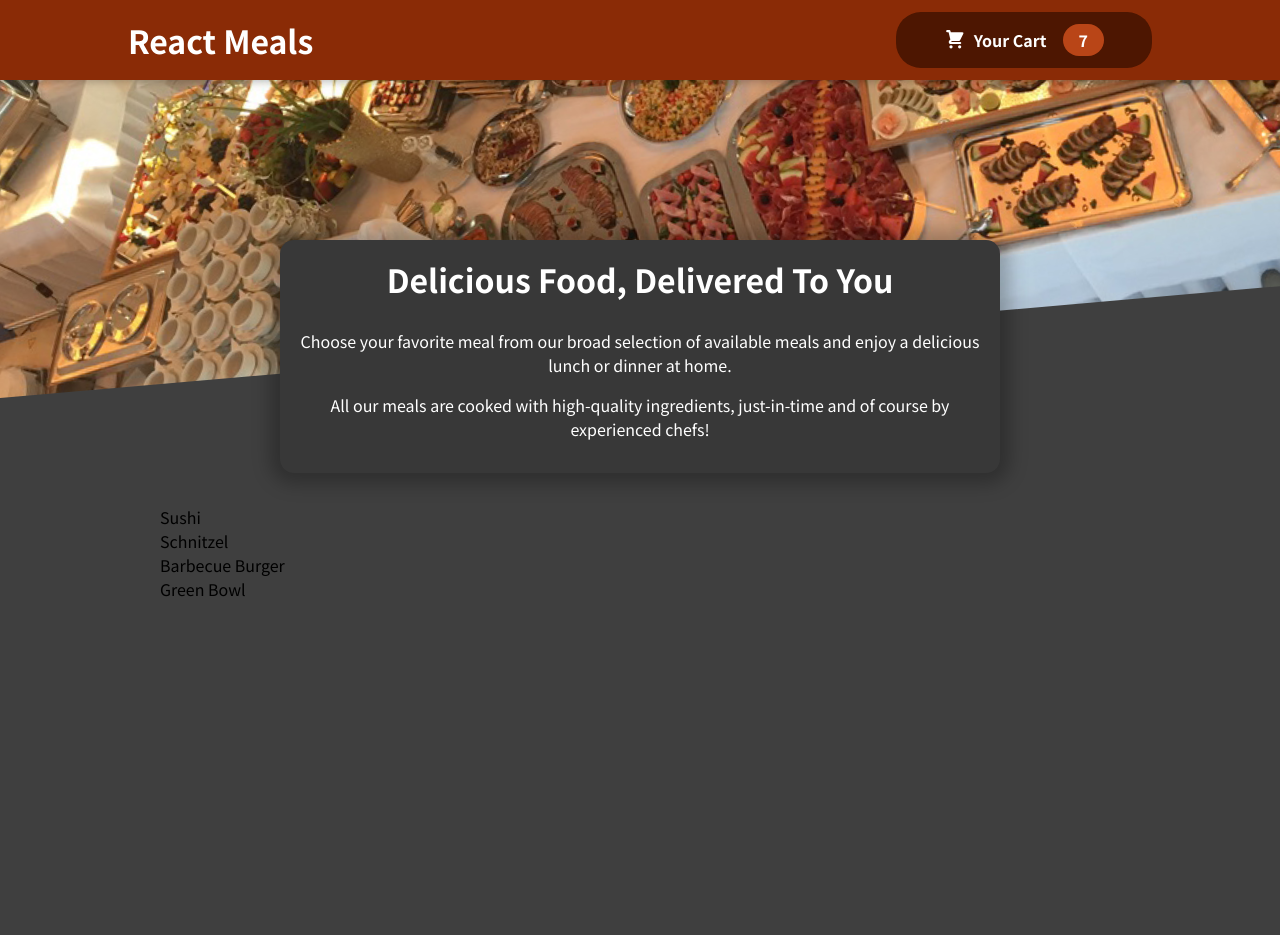
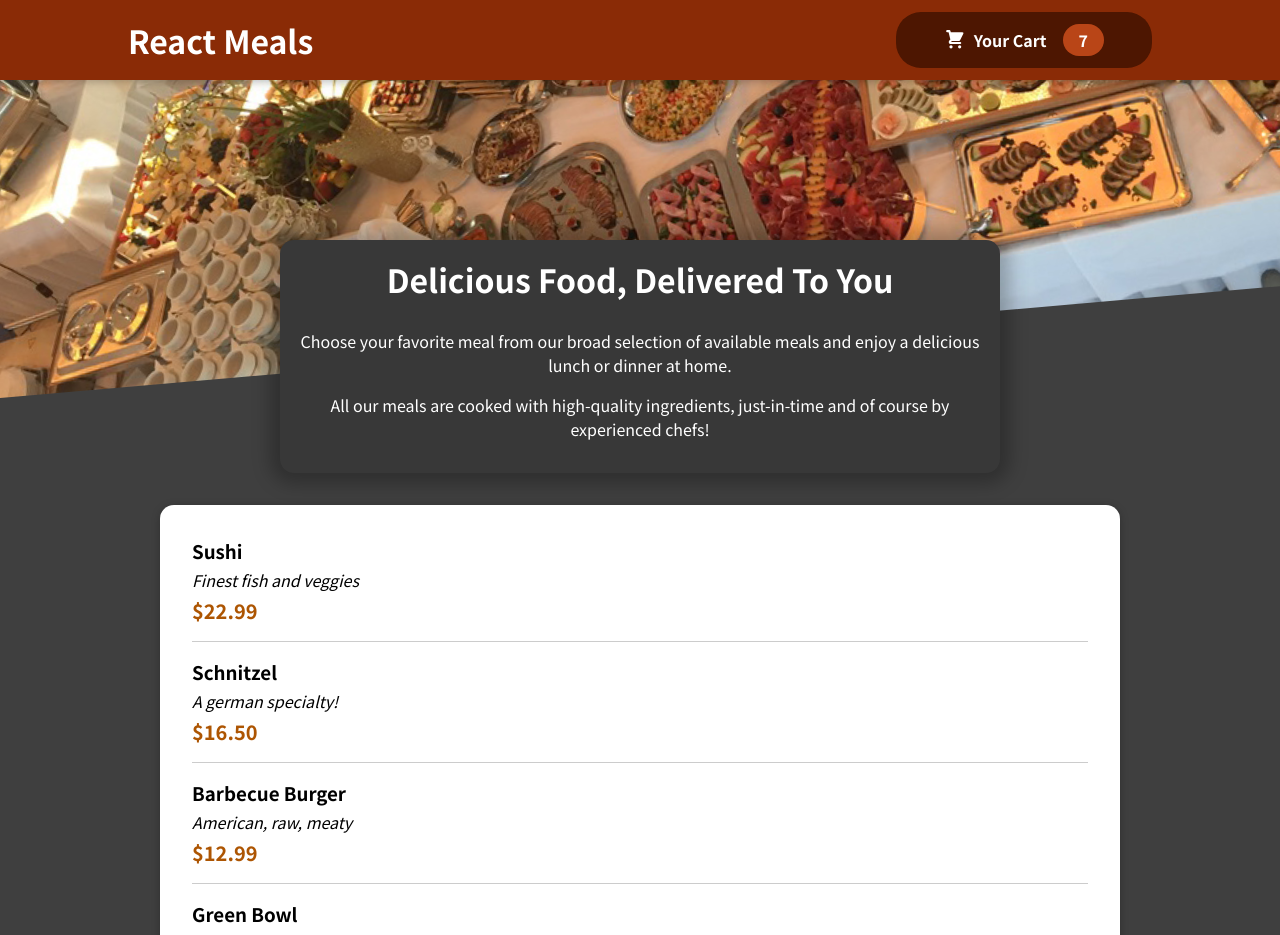
Before and after one commit to jcsgirish/Food-Order-App, a React (Create React App) app: page / in a window 1280 px wide. Shown: the top 935 px of the page. Before the commit the page ends 800 px from the top, so only its background shows below. Built offline with nearby package versions, Linux system fonts and the light colour scheme.

Commit message:
MealItems

```diff
--- a/src/Meals/AvailableMeals.js
+++ b/src/Meals/AvailableMeals.js
@@ -1,4 +1,6 @@
 import classes from './AvailableMeals.module.css';
+import Card from '../UI/Card';
+import MealItem from './MealItems/MealItem';
 
 const DUMMY_MEALS = [
   {
@@ -28,11 +30,20 @@
 ];
 
 const AvailableMeals = () => {
-  const mealsList = DUMMY_MEALS.map((meal) => <li>{meal.name}</li>);
+  const mealsList = DUMMY_MEALS.map((meal) =>
+    <MealItem
+     key = {meal.id}
+     name={meal.name}
+      description={meal.description}
+      price={meal.price}
+       ></MealItem>
+  );
 
   return (
     <section className={classes.meals}>
+        <Card>
       <ul>{mealsList}</ul>
+      </Card>
     </section>
   );
 };
--- /dev/null
+++ b/src/Meals/MealItems/MealItem.js
@@ -0,0 +1,23 @@
+import React from "react";
+import classes from './MealItem.module.css'
+
+
+
+const MealItem =(props)=>{
+    const price = `$${props.price.toFixed(2)}`
+    return(
+        <li className={classes.meal}>
+            <div>
+                <h3>{props.name}</h3>
+            <div className={classes.description}>{props.description}</div>
+            <div className={classes.price}>{price}</div>
+            </div>
+            <div>
+
+            </div>
+        </li>
+    )
+
+
+}
+export default MealItem
--- /dev/null
+++ b/src/Meals/MealItems/MealItem.module.css
@@ -0,0 +1,22 @@
+.meal {
+    display: flex;
+    justify-content: space-between;
+    margin: 1rem;
+    padding-bottom: 1rem;
+    border-bottom: 1px solid #ccc;
+  }
+
+  .meal h3 {
+    margin: 0 0 0.25rem 0;
+  }
+
+  .description {
+    font-style: italic;
+  }
+
+  .price {
+    margin-top: 0.25rem;
+    font-weight: bold;
+    color: #ad5502;
+    font-size: 1.25rem;
+  }
--- /dev/null
+++ b/src/UI/Card.js
@@ -0,0 +1,9 @@
+import React from "react";
+import classes from './Card.module.css'
+const Card =(props)=>{
+    return <div className={classes.card}>
+        {props.children}
+    </div>
+}
+
+export default Card
--- /dev/null
+++ b/src/UI/Card.module.css
@@ -0,0 +1,9 @@
+
+
+
+.card {
+    padding: 1rem;
+    box-shadow: 0 2px 8px rgba(0, 0, 0, 0.25);
+    border-radius: 14px;
+    background-color: white;
+  }
```
